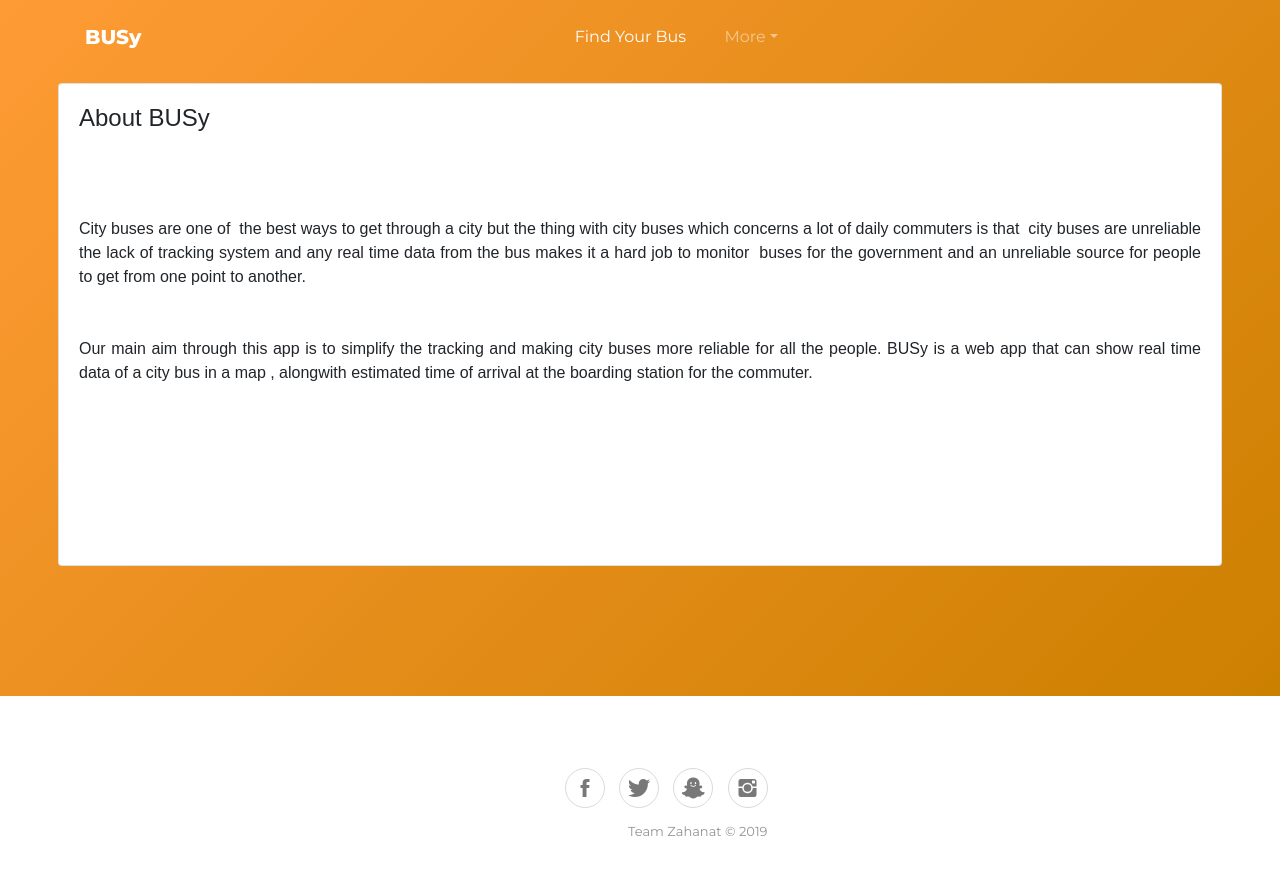
After one commit to ssal-man/zahanat, a Django app: page /about/ in a window 1280 px wide. The commit adds this page. Run offline with Django 3.2, Linux system fonts and the light colour scheme; some libraries are stand-ins or nearby versions.

Commit message:
Added about page

```diff
--- /dev/null
+++ b/busy/mainapp/templates/mainapp/about.html
@@ -0,0 +1,17 @@
+{% extends 'mainapp/base.html' %}
+{% block title %}
+Search - BUSy
+{% endblock title %}
+
+{% block header-orange %}
+<div>
+    <div class="card mx-sm-2 mx-md-5">
+        <div class="card-body text-justify">
+            <h4 class="card-title" style="font-family: Acme, sans-serif;">About BUSy</h4>
+            <p style="font-family: Hind, sans-serif;"><br><br><br>City buses are one of &nbsp;the best ways to get through a city but the thing with city buses which concerns a lot of daily commuters is that &nbsp;city buses are unreliable the lack of tracking system and any real time data
+                from the bus makes it a hard job to monitor&nbsp; buses for the government and an unreliable source for people to get from one point to another.<br><br><br>Our main aim through this app is to simplify the tracking and making city buses
+                more reliable for all the people. BUSy is a web app that can show real time data of a city bus in a map , alongwith estimated time of arrival at the boarding station for the commuter.<br><br><br><br><br><br><br></p>
+        </div>
+    </div>
+</div>
+{% endblock header-orange %}
--- a/busy/mainapp/templates/mainapp/base.html
+++ b/busy/mainapp/templates/mainapp/base.html
@@ -33,7 +33,7 @@
                       <ul class="nav navbar-nav">
                           <li class="nav-item" role="presentation"><a class="nav-link active" href={% url 'index' %}>Find Your Bus</a></li>
                           <li class="dropdown nav-item"><a class="dropdown-toggle nav-link" data-toggle="dropdown" aria-expanded="false" href="#">More</a>
-                              <div class="dropdown-menu" role="menu"><a class="dropdown-item" role="presentation" href="#">About BUSy</a><a class="dropdown-item" role="presentation" href="#">Contact</a></div>
+                              <div class="dropdown-menu" role="menu"><a class="dropdown-item" role="presentation" href={% url 'about' %}>About BUSy</a><a class="dropdown-item" role="presentation" href="#">Contact</a></div>
                           </li>
                       </ul>
                     </div>
--- a/busy/mainapp/urls.py
+++ b/busy/mainapp/urls.py
@@ -5,4 +5,5 @@ urlpatterns = [
     path('', views.index, name='index'),
     path('list/', views.buslist, name='list'),
     path('details/<int:bus>/<int:bpoint>/', views.details, name='details'),
+    path('about/', views.about, name='about'),
 ]
--- a/busy/mainapp/views.py
+++ b/busy/mainapp/views.py
@@ -46,3 +46,6 @@ def details(request, bus, bpoint):
         "bpoint" : {"bp": bpoint_selected}
     }
     return render(request, 'mainapp/details.html', context=context)
+
+def about(request):
+    return(render(request, 'mainapp/about.html'))
```
